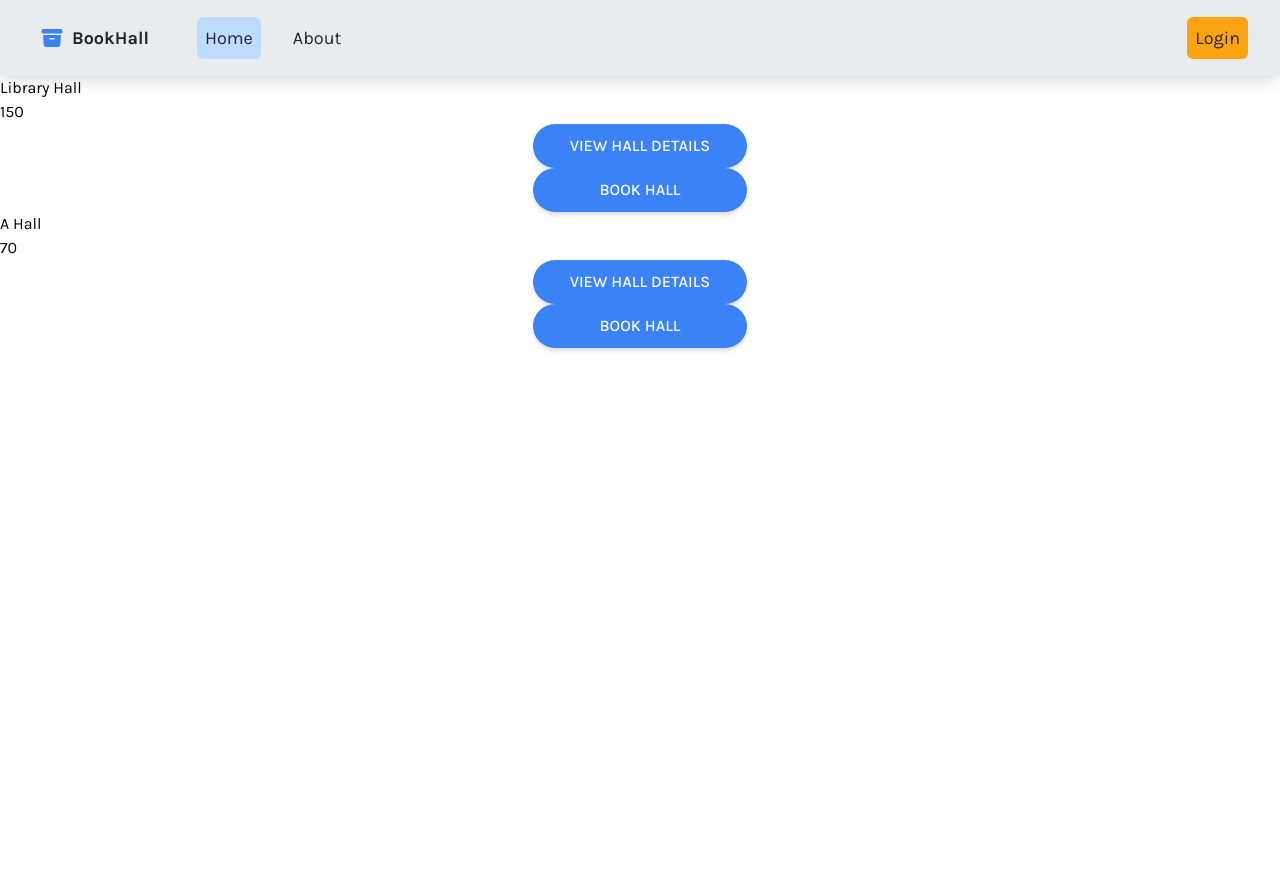
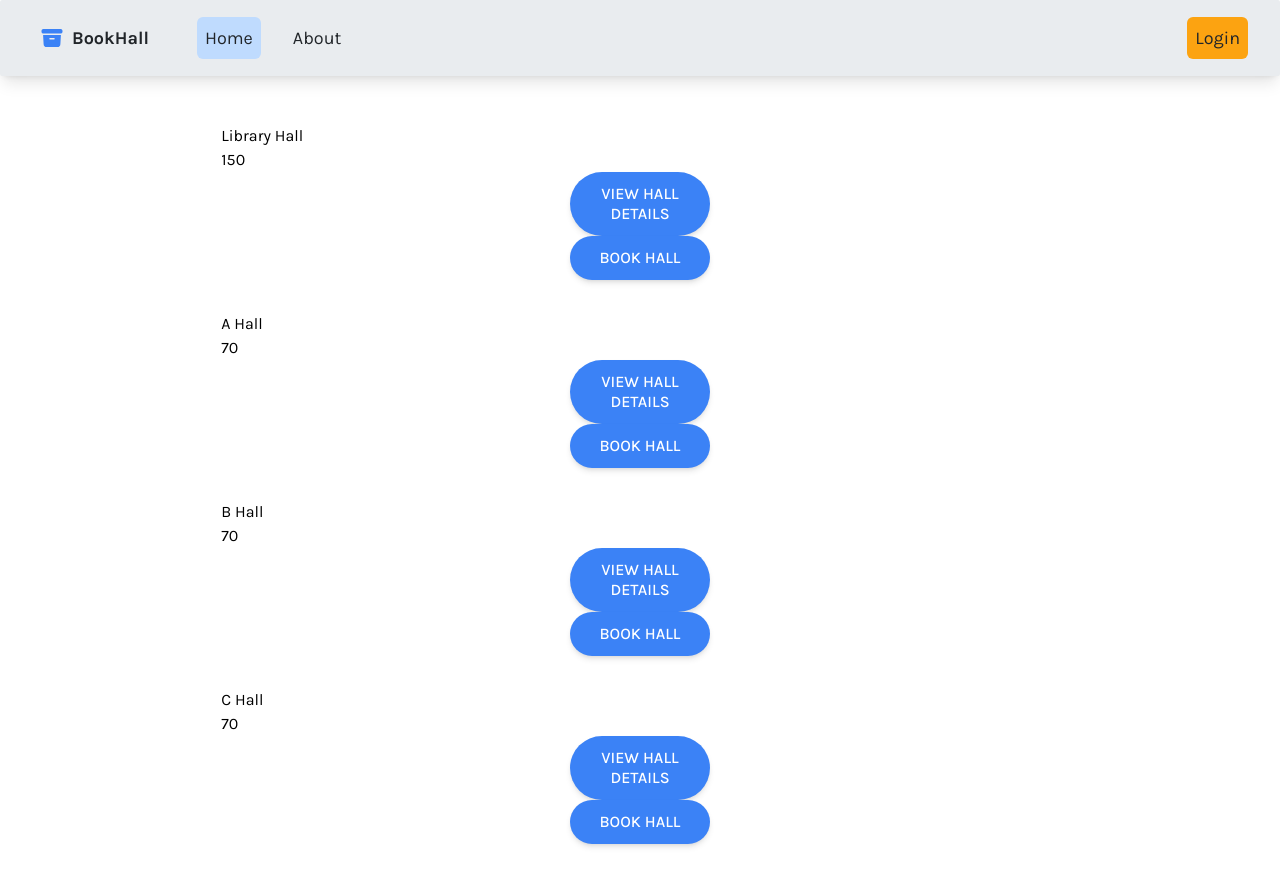
Before and after one commit to Prakash-coder/HallBook, a React (Create React App) app in the folder HallBook/hallbookreact/: page / in a window 1280 px wide. Shown: the top 886 px of the page. Before the commit the page ends 800 px from the top, so only its background shows below. Built offline with nearby package versions, Linux system fonts and the light colour scheme.

Commit message:
General Styling of the Home Page     Used some placeholder elements for testing

```diff
--- a/HallBook/hallbookreact/src/pages/Home.js
+++ b/HallBook/hallbookreact/src/pages/Home.js
@@ -11,13 +11,24 @@ const hallList = [
         name:"A Hall",
         capacity:"70",
     },
+    {
+        id:"3",
+        name:"B Hall",
+        capacity:"70",
+    },
+    {
+        id:"4",
+        name:"C Hall",
+        capacity:"70",
+    },
+
+
 
 ]
 
-
 export default function Home(){
     return (
-        <div>
+        <div className="flex flex-col w-2/3 mx-auto min-h-screen gap-8 mt-10 p-2">
             {hallList.map((hall)=>(
                 <HallCard
                 key={hall.id}
@@ -25,8 +36,6 @@ export default function Home(){
                 capacity={hall.capacity}
                 />
             ))}
-
-
         </div>
     )
 }
```
